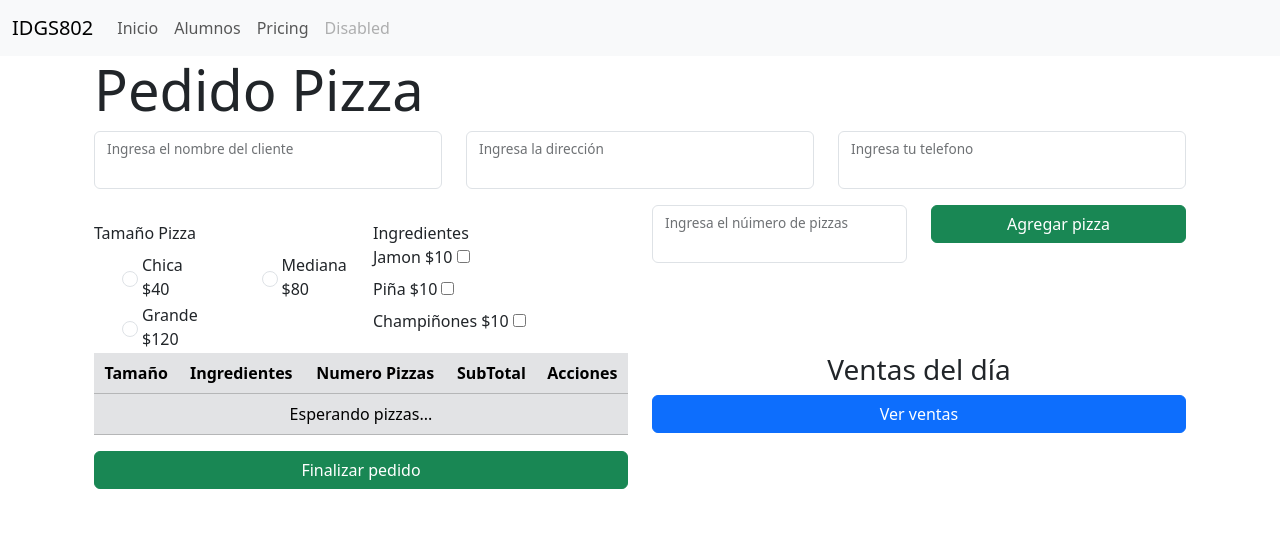
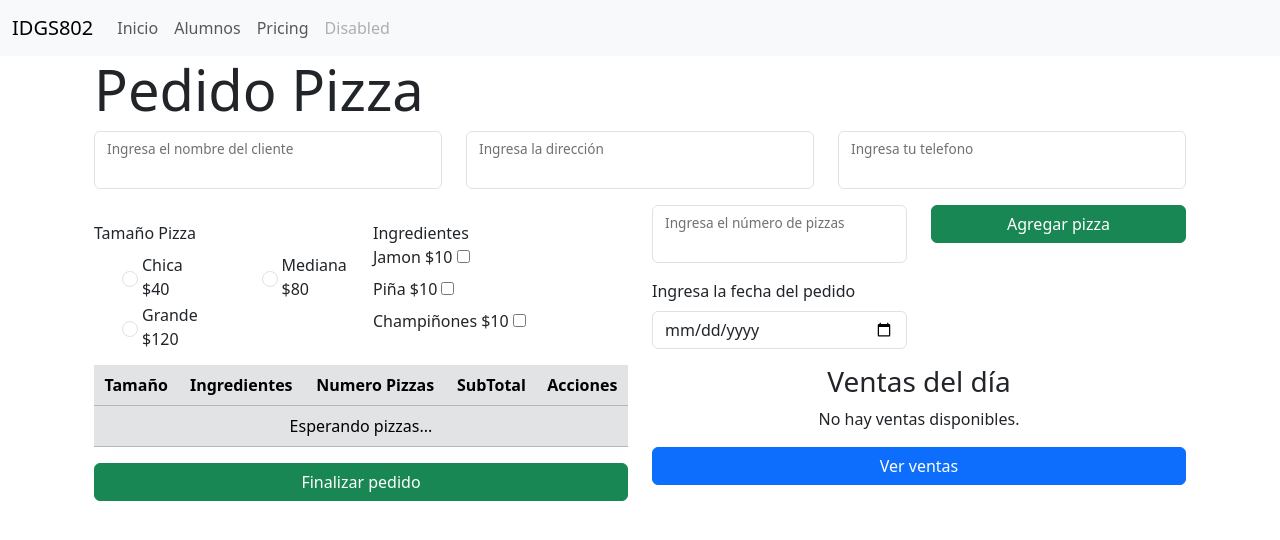
Before and after one commit to IDGS-802-21000151/-practicas_bd_IDGS802, a Flask app: page /pedido-pizza in a window 1280 px wide. Shown: the top 540 px of the page. Run offline with Flask 3, Linux system fonts and the light colour scheme; some libraries are stand-ins or nearby versions.

Commit message:
JELL - 07/03/24 - Practica pizza

```diff
--- a/forms.py
+++ b/forms.py
@@ -1,5 +1,5 @@
 from wtforms import Form
-from wtforms import StringField, TextAreaField, SelectField, RadioField, IntegerField, TelField, BooleanField
+from wtforms import StringField, TextAreaField, SelectField, RadioField, IntegerField, TelField, BooleanField, DateField
 from wtforms import EmailField
 from wtforms import validators
 
@@ -50,6 +50,7 @@ class PizzasForm(Form):
     pinia = BooleanField('Piña $10')
     champiniones = BooleanField('Champiñones $10')
 
-    numeroPizzas = IntegerField("Ingresa el núimero de pizzas", {
-        validators.DataRequired(message="El campo télefono es requerido")
+    numeroPizzas = IntegerField("Ingresa el número de pizzas", {
+        validators.DataRequired(message="El campo número de pizzas es requerido")
     })
+    fechaPedido = DateField("Ingresa la fecha del pedido")
--- a/main.py
+++ b/main.py
@@ -76,14 +76,33 @@ def eliminarAlumno():
 @app.route("/pedido-pizza", methods=["GET", "POST"])
 def pedidoPizza():
     formPedido = forms.PizzasForm(request.form)
-    ventas = Ventas.query.all()
+
+    today = date.today()
+
+    fechaInicio = datetime.combine(today, datetime.min.time())
+    fechaFinal = datetime.combine(today, datetime.max.time())
+
+    ventas = Ventas.query.filter(Ventas.fecha_pedido.between(fechaInicio, fechaFinal)).all()
 
     if request.method == "POST":
         ventaJSON = request.json
 
+        fechaPedido = datetime.strptime(ventaJSON.get("fechaPedido"), "%Y-%m-%d")
+
+        print(ventaJSON.get("fechaPedido"))
+        fechaActual = datetime.now()
+
+        fechaCombinada = fechaPedido.replace(hour=fechaActual.hour, minute=fechaActual.minute, second=fechaActual.second)
+
+        diaSemana = fechaCombinada.strftime('%a')
+
         venta = Ventas(
-            nombreCliente = ventaJSON.get("nombreCliente"),
+            nombre_cliente = ventaJSON.get("nombreCliente"),
+            direccion_cliente = ventaJSON.get("direccionCliente"),
+            telefono_cliente = ventaJSON.get("telefonoCliente"),
             total = ventaJSON.get("total"),
+            fecha_pedido = fechaCombinada,
+            dia_semana = diaSemana
         )
 
         db.session.add(venta)
@@ -97,6 +116,7 @@ def pedidoPizza():
 def ventas():
     month = request.args.get('month')
     day = request.args.get('day')
+    weekday = request.args.get('weekday')
 
     if month != None:
         diaFiltro = datetime.strptime(month, '%Y-%m').date()
@@ -106,7 +126,7 @@ def ventas():
         fechaInicio = datetime.combine(diaFiltro, datetime.min.time())
         fechaFinal = datetime.combine(primerDiaSiguienteMes, datetime.min.time())
 
-        ventas = Ventas.query.filter(Ventas.create_date.between(fechaInicio, fechaFinal)).all()
+        ventas = Ventas.query.filter(Ventas.fecha_pedido.between(fechaInicio, fechaFinal)).all()
         totalVentas = sum(venta.total for venta in ventas)
 
         return render_template("ventas.html", ventas = ventas, month = month, totalVentas = totalVentas)
@@ -116,10 +136,15 @@ def ventas():
         fechaInicio = datetime.combine(diaFiltro, datetime.min.time())
         fechaFinal = datetime.combine(diaFiltro, datetime.max.time())
 
-        ventas = Ventas.query.filter(Ventas.create_date.between(fechaInicio, fechaFinal)).all()
+        ventas = Ventas.query.filter(Ventas.fecha_pedido.between(fechaInicio, fechaFinal)).all()
         totalVentas = sum(venta.total for venta in ventas)
 
         return render_template("ventas.html", ventas = ventas, day = day, totalVentas = totalVentas)
+    elif weekday != None:
+        ventas = Ventas.query.filter(Ventas.dia_semana == weekday).all()
+        totalVentas = sum(venta.total for venta in ventas)
+
+        return render_template("ventas.html", ventas = ventas, weekday = weekday, totalVentas = totalVentas)
     else:
         ventas = Ventas.query.all()
         totalVentas = sum(venta.total for venta in ventas)
--- a/templates/_macros.html
+++ b/templates/_macros.html
@@ -44,6 +44,17 @@
 </p>
 {% endmacro %}
 
+<label for="startDate">Start</label>
+<input id="startDate" class="form-control" type="date" />
+
+{% macro date(field, value = "") %}
+{{ field.label(class = "form-label") }}
+{{ field(class = "form-control", type="date", value=value)|safe }}
+
+<p class="bg-danger text-white" id="errores-{{field.name}}">
+</p>
+{% endmacro %}
+
 {% macro radio(field) %}
 <div class="form-group mt-3">
     {{ field.label }}
--- a/templates/pedido-pizza.html
+++ b/templates/pedido-pizza.html
@@ -1,5 +1,5 @@
 {% extends 'layout2.html' %}
-{% from "_macros.html" import form_floating, radio, boolean %}
+{% from "_macros.html" import form_floating, radio, boolean, date %}
 
 {% block content %}
 <div class="container-fluid">
@@ -18,7 +18,6 @@
                     <div class="col">{{ radio(form.tamanioPizza) }}</div>
                     <div class="col mt-3">
                         Ingredientes
-
                         <div class="d-block">
                             {{ boolean(form.jamon) }}
                         </div>
@@ -29,7 +28,15 @@
                             {{ boolean(form.champiniones) }}
                         </div>
                     </div>
-                    <div class="col">{{ form_floating(form.numeroPizzas) }}</div>
+                    <div class="col">
+                        <div class="d-block">
+                            {{ form_floating(form.numeroPizzas) }}
+                        </div>
+
+                        <div class="d-block">
+                            {{ date(form.fechaPedido) }}
+                        </div>
+                    </div>
                     <div class="col">
                         <button type="button" onclick="agregarPizza()" class="btn btn-success w-100">Agregar
                             pizza</button>
@@ -67,9 +74,13 @@
                 <div class="col">
                     <h3 class="text-center">Ventas del día</h3>
 
+                    {% if ventas %}
                     {% for venta in ventas %}
-                    <p class="d-block text-center">{{ venta.nombreCliente }} ${{ venta.total }}</p>
+                    <p class="d-block text-center">{{ venta.nombre_cliente }} ${{ venta.total }}</p>
                     {% endfor %}
+                    {% else %}
+                    <p class="d-block text-center">No hay ventas disponibles.</p>
+                    {% endif %}
 
                     <a href="{{ url_for('ventas') }}" class="btn btn-primary w-100">Ver ventas</a>
                 </div>
@@ -214,7 +225,18 @@
             document.getElementById("errores-telefonoCliente").innerHTML = ""
         }
 
+        let fechaPedido = document.getElementById("fechaPedido").value;
+        if (fechaPedido == "") {
+            document.getElementById("errores-fechaPedido").innerHTML = "Debes ingresar la fecha del pedido"
+            return
+        } else {
+            document.getElementById("errores-fechaPedido").innerHTML = ""
+        }
+
         let total = 0;
+
+        console.log(direccionCliente)
+        console.log(telefonoCliente)
 
         pizzas.forEach(pizza => {
             let subtotal = 0;
@@ -250,8 +272,13 @@
 
         let venta = {
             nombreCliente,
-            total
+            direccionCliente,
+            telefonoCliente,
+            total,
+            fechaPedido
         }
+
+        console.log(venta)
 
         fetch('/pedido-pizza', {
             method: 'POST',
```
Also changed, not shown: models.py (+5 -2 lines), templates/ventas.html (+43 -6 lines).
